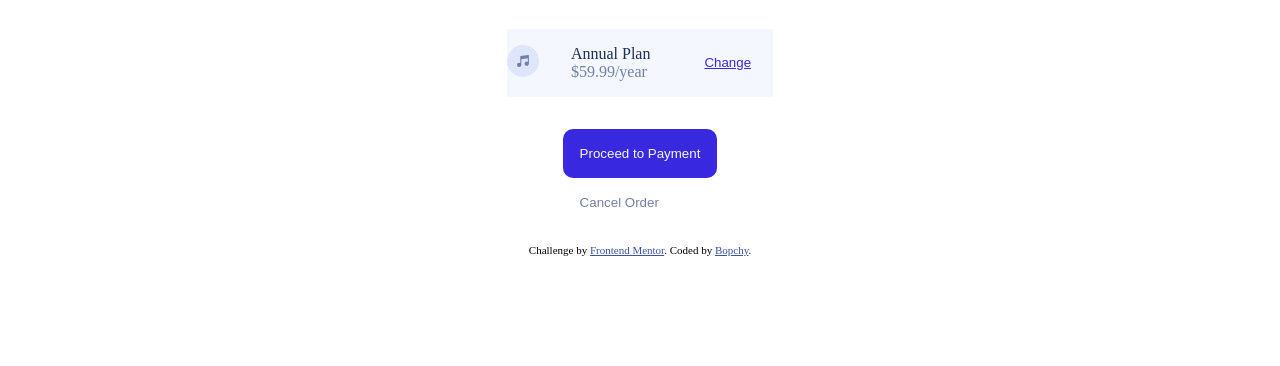
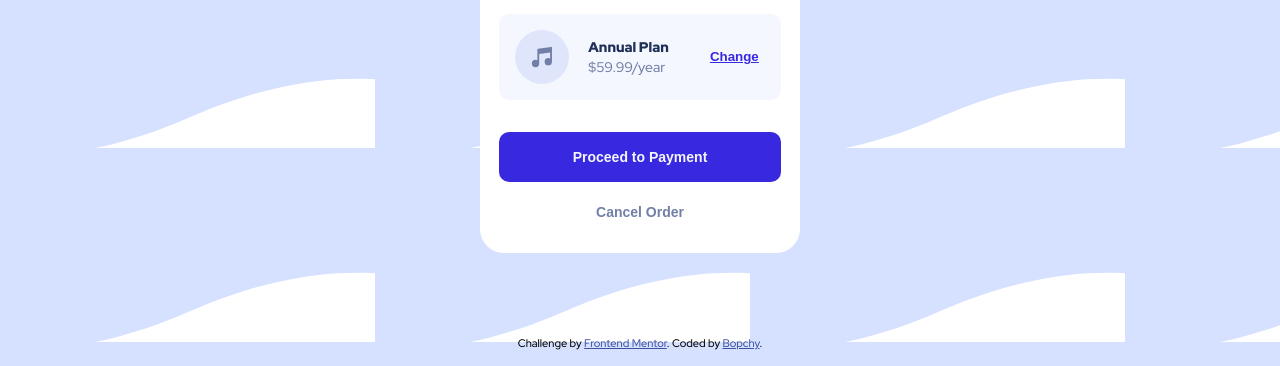
Before and after one commit to Bopchy/frontend-mentor-projects, a website: page order-summary-component-main/index.html in a window 1280 px wide. Shown: the part 434-800 px from the top of the page. Drawn offline with Linux system fonts and the light colour scheme.

Commit message:
Update order summary component styles.

```diff
--- a/order-summary-component-main/index.html
+++ b/order-summary-component-main/index.html
@@ -6,6 +6,9 @@
 
   <link rel="icon" type="image/png" sizes="32x32" href="./images/favicon-32x32.png">
   <link rel="stylesheet" type="text/css" href="./styles/output.css" />
+  <link rel="preconnect" href="https://fonts.googleapis.com">
+  <link rel="preconnect" href="https://fonts.gstatic.com" crossorigin>
+  <link href="https://fonts.googleapis.com/css2?family=Outfit:wght@300;400;600&family=Red+Hat+Display:wght@500;700;900&display=swap" rel="stylesheet">
 
   <title>Frontend Mentor | Order summary card</title>
 </head>
@@ -17,23 +20,25 @@
       <p>You can now listen to millions of songs, audiobooks, and podcasts on any
       device anywhere you like!</p>
     </header>
-    <main class="plan-details">
+    <main class="main">
+      <div class="plan-details">
         <img class="plan-icon" src="./images/icon-music.svg" alt="music icon" />
         <span>
           <p class="plan">Annual Plan</p>
           <p class="price">$59.99/year</p>
         </span>
         <button class="change-plan">Change</button>
-    </main>
-    <footer class="footer">
+      </div>
+      <div class="button-group">
         <button class="proceed">Proceed to Payment</button>
         <button class="cancel">Cancel Order</button>
-    </footer>
+      </div>
+    </main>
   </div>
 
-  <div class="attribution">
+  <footer class="attribution">
     Challenge by <a href="https://www.frontendmentor.io?ref=challenge" target="_blank">Frontend Mentor</a>.
     Coded by <a href="https://github.com/Bopchy">Bopchy</a>.
-  </div>
+  </footer>
 </body>
 </html>
--- a/order-summary-component-main/styles/input.scss
+++ b/order-summary-component-main/styles/input.scss
@@ -1,10 +1,13 @@
 html, body {
+    font-family: 'Outfit', sans-serif;
+    font-family: 'Red Hat Display', sans-serif;
     display: flex;
     justify-content: center;
     align-items: center;
     flex-direction: column;
     width: 100%;
     height: 100%;
+    background-image: url("../images/pattern-background-mobile.svg");
 }
 
 // ------ Card ------
@@ -12,66 +15,87 @@ html, body {
     display: flex;
     flex-direction: column;
     align-items: center;
-    width: 23.4375rem;
+    width: 20rem;
     border: 0.0625rem solid transparent;
     border-radius: 1.5rem;
-    padding: 1rem;
     box-sizing: border-box;
     gap: 2rem;
-
-    p {
-        font-size: 1rem;
-        margin: 0 2rem 0 2rem;
-        &.plan {
-            color: hsl(223, 47%, 23%);
-        }
-        &.price {
-            color: hsl(224, 23%, 55%);
-        }
-    }
+    background-color: white;
+    border: none;
 }
 
 .header {
     .hero-image {
         width: 100%;
+        display: block;
+        border-radius: 1.5rem 1.5rem 0 0;
     }
     h1 {
         font-size: 1.5rem;
+        font-weight: 900;
         color: hsl(223, 47%, 23%);
         margin: 1.625rem 0;
         text-align: center;
     }
     p {
         color: hsl(224, 23%, 55%);
+        text-align: center;
+        margin: 0 2rem 0 2rem;
     }
+}
+
+.main {
+    width: 88%;
+    margin: 0 1.5rem;
 }
 
 .plan-details {
     background-color: hsl(225, 100%, 98%);
     display: flex;
+    align-items: center;
+    padding: 1rem 0 1rem;
+    margin-bottom: 2rem;
+    font-size: 0.875rem;
+    border-radius: 0.625rem;
     justify-content: space-between;
-    padding: 1rem 0 1rem;
-    margin: 0 1.5rem;
-
     .plan-icon {
-        width: 2rem;
-        height: 2rem;
+        width: 3.375rem;
+        height: 3.375rem;
+        margin: 0 0 0 1rem;
     }
-
+    .plan {
+        color: hsl(223, 47%, 23%);
+        font-weight: 900;
+        margin: 0 0 0.125rem 0;
+    }
+    .price {
+        color: hsl(224, 23%, 55%);
+        margin: 0;
+    }
     .change-plan {
         background-color: transparent;
         text-decoration: underline;
         color: hsl(245, 75%, 52%);
         border: none;
         margin: 0 1rem 0 1rem;
+        font-weight: 700;
+        cursor: pointer;
     }
 }
 
-.footer button {
+.button-group {
     display: flex;
+    gap: 0.325rem;
+    flex-direction: column;
+    margin-bottom: 1rem;
+    button {
         padding: 1rem;
         border: 0.0625rem solid transparent;
         border-radius: 0.625rem;
+        width: 100%;
+        font-size: 0.875rem;
+        font-weight: 700;
+        cursor: pointer;
         &.proceed {
             background-color: hsl(245, 75%, 52%);
             color: hsl(225, 100%, 98%);
@@ -81,6 +105,14 @@ html, body {
             color: hsl(224, 23%, 55%);
         }
     }
+}
 
-.attribution { font-size: 11px; text-align: center; }
-.attribution a { color: hsl(228, 45%, 44%); }
+.attribution {
+    font-size: 0.6875rem;
+    text-align: center;
+    position: absolute;
+    bottom: 2%;
+}
+.attribution a {
+    color: hsl(228, 45%, 44%);
+}
```
Also changed, not shown: order-summary-component-main/styles/output.css, 1 other file. Lines whose indentation alone changed are shown as unchanged.
